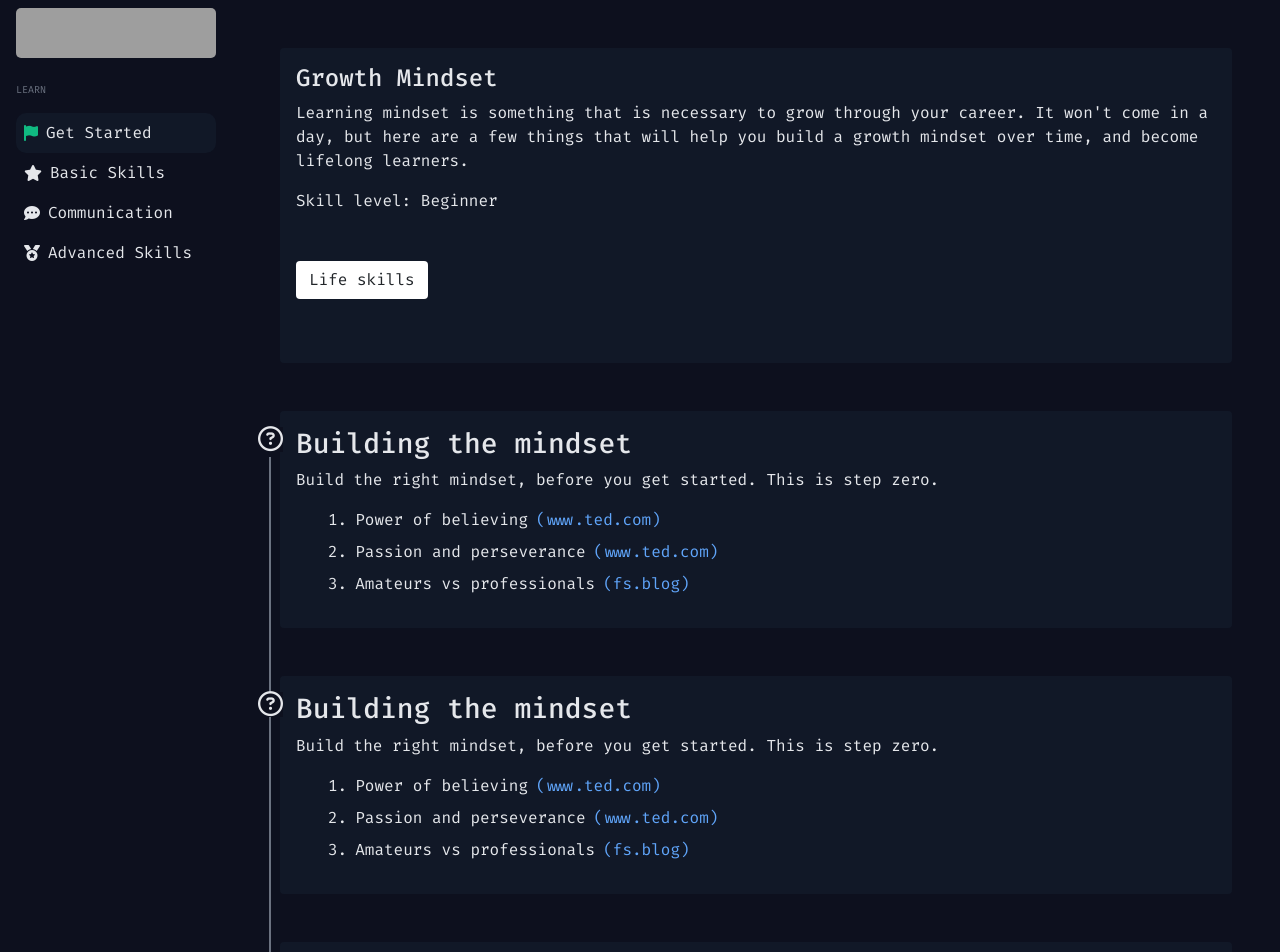
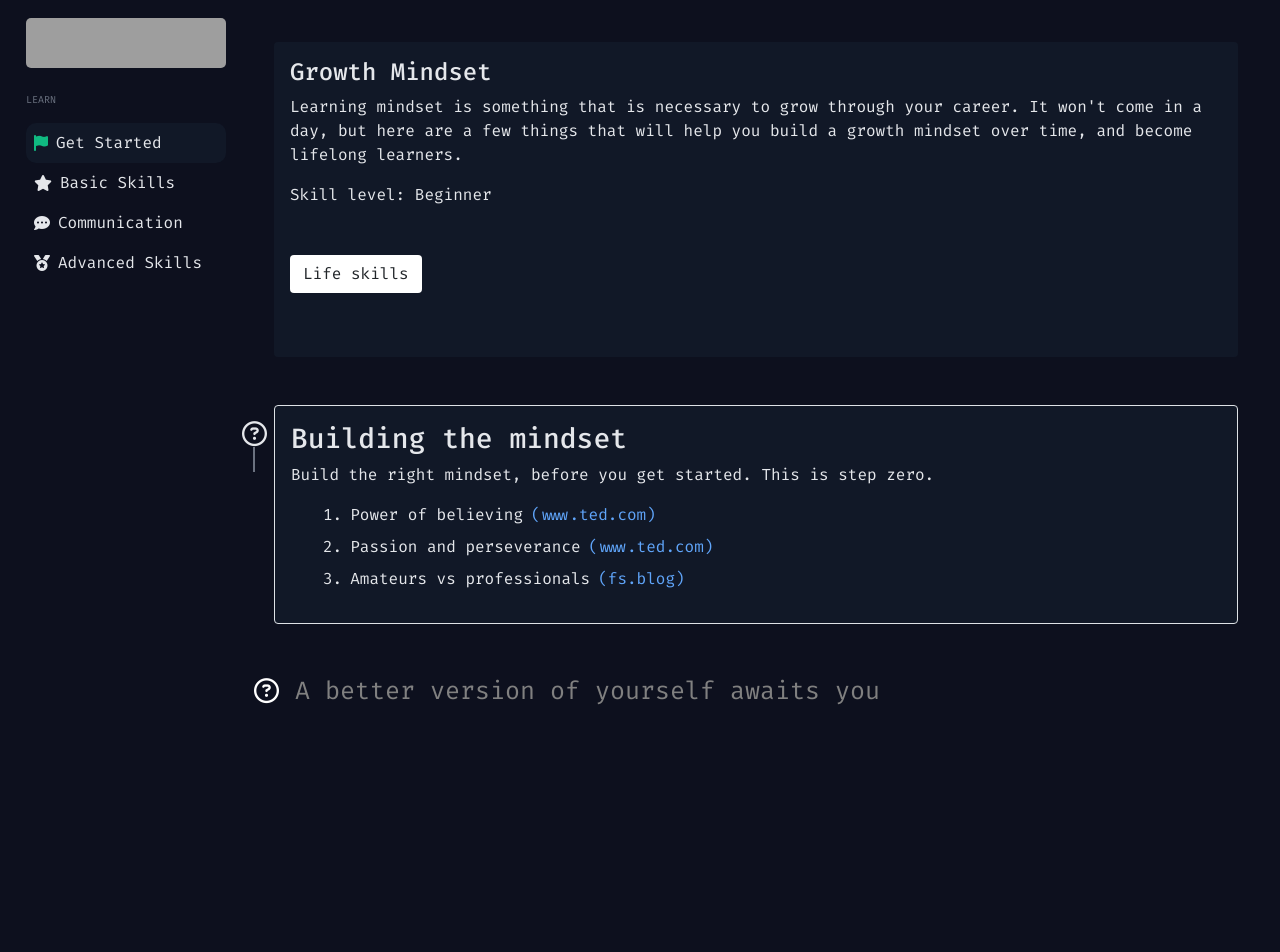
Before and after one commit to hamid1882/tiny-school-clone, a React (Create React App) app: page /growth in a window 1280 px wide. Shown: the top 952 px of the page. After the commit the page ends 820 px from the top, so only its background shows below. Built offline with nearby package versions, Linux system fonts and the light colour scheme; grey boxes are pictures that could not be loaded.

Commit message:
ui fixes

```diff
--- a/src/Components/Learn/Growth.js
+++ b/src/Components/Learn/Growth.js
@@ -15,7 +15,7 @@ const Growth = () => {
   const stage_3 = reference.map((item) => item.stage_3);
 
   return (
-    <div className="p-5 w-100 position-relative">
+    <div className="conditional-padding w-100 position-relative">
       <div className="p-3 rounded btn-bg-active text-color">
         <h4>{subject}</h4>
         <p>{studyIntro}</p>
@@ -25,104 +25,7 @@ const Growth = () => {
           <button className="btn bg-white my-5">Life skills</button>
         </div>
       </div>
-      <div className="p-3 my-5 rounded btn-bg-active text-color">
-          <i class="process far fa-question-circle icon-z"></i>
-        <h3>{heading}</h3>
-        <p>{subHeading}</p>
-        <ol>
-          <li className="d-flex gap-2 align-items-center">
-            <span>1.</span>
-            <span>{stage_1[0].name}</span>
-            <a
-              href={stage_1[0].ref}
-              target="_blank"
-              rel="noreferrer"
-              className="ref-style"
-            >
-              (www.ted.com)
-            </a>
-          </li>
-          <li className="d-flex gap-2 align-items-center my-2">
-            <span>2.</span>
-
-            <span>{stage_2[0].name}</span>
-            <a
-              href={stage_2[0].ref}
-              target="_blank"
-              rel="noreferrer"
-              className="ref-style"
-            >
-              (www.ted.com)
-            </a>
-          </li>
-          <li className="d-flex gap-2 align-items-center ">
-            <span>3.</span>
-            <span>{stage_3[0].name}</span>
-            <div>
-              <a
-                href={stage_3[0].ref}
-                target="_blank"
-                rel="noreferrer"
-                className="ref-style"
-              >
-                (fs.blog)
-              </a>
-            </div>
-          </li>
-        </ol>
-      </div>
-      {/* 2 */}
-
-      <div className="p-3 my-5 rounded btn-bg-active text-color">
-        <i class="process far fa-question-circle icon-z"></i>
-        <h3>{heading}</h3>
-        <p>{subHeading}</p>
-        <ol>
-          <li className="d-flex gap-2 align-items-center">
-            <span>1.</span>
-            <span>{stage_1[0].name}</span>
-            <a
-              href={stage_1[0].ref}
-              target="_blank"
-              rel="noreferrer"
-              className="ref-style"
-            >
-              (www.ted.com)
-            </a>
-          </li>
-          <li className="d-flex gap-2 align-items-center my-2">
-            <span>2.</span>
-
-            <span>{stage_2[0].name}</span>
-            <a
-              href={stage_2[0].ref}
-              target="_blank"
-              rel="noreferrer"
-              className="ref-style"
-            >
-              (www.ted.com)
-            </a>
-          </li>
-          <li className="d-flex gap-2 align-items-center ">
-            <span>3.</span>
-            <span>{stage_3[0].name}</span>
-            <div>
-              <a
-                href={stage_3[0].ref}
-                target="_blank"
-                rel="noreferrer"
-                className="ref-style"
-              >
-                (fs.blog)
-              </a>
-            </div>
-          </li>
-        </ol>
-      </div>
-
-      {/* 3 */}
-
-      <div className="p-3 my-5 rounded btn-bg-active text-color">
+      <div className="p-3 my-5 rounded btn-bg-active text-color border">
         <i class="process far fa-question-circle icon-z"></i>
         <h3>{heading}</h3>
         <p>{subHeading}</p>
--- a/src/Styles/Styles.scss
+++ b/src/Styles/Styles.scss
@@ -129,23 +129,25 @@
 .process {
   position: absolute;
   font-size: 25px;
-  left: 26px;
+  left: 0;
+  z-index: 100;
+  height: inherit;
 }
 
 .process::after {
   content: "";
   width: 2px;
-  height: 300px;
+  height: 100%;
   background-color: $text-low-gray;
   position: absolute;
-  top: 30px;
+  top: 25px;
   right: 12px;
   z-index: 10;
 }
 
 .process-end {
   position: relative;
-  left: -22px;
+  left: -20px;
   font-size: 25px;
   background-color: $bg-dark;
   color: gray;
@@ -160,6 +162,6 @@
 .conditional-padding {
   padding: 2em;
   @include md {
-    padding: 5px;
+    padding: 20px;
   }
 }
--- a/src/index.css
+++ b/src/index.css
@@ -1,10 +1,12 @@
 body {
   margin: 0;
+  padding: 10px;
   font-family: -apple-system, BlinkMacSystemFont, 'Segoe UI', 'Roboto', 'Oxygen',
     'Ubuntu', 'Cantarell', 'Fira Sans', 'Droid Sans', 'Helvetica Neue',
     sans-serif;
   -webkit-font-smoothing: antialiased;
   -moz-osx-font-smoothing: grayscale;
+  background-color: #0d101e;
 }
 
 code {
```
